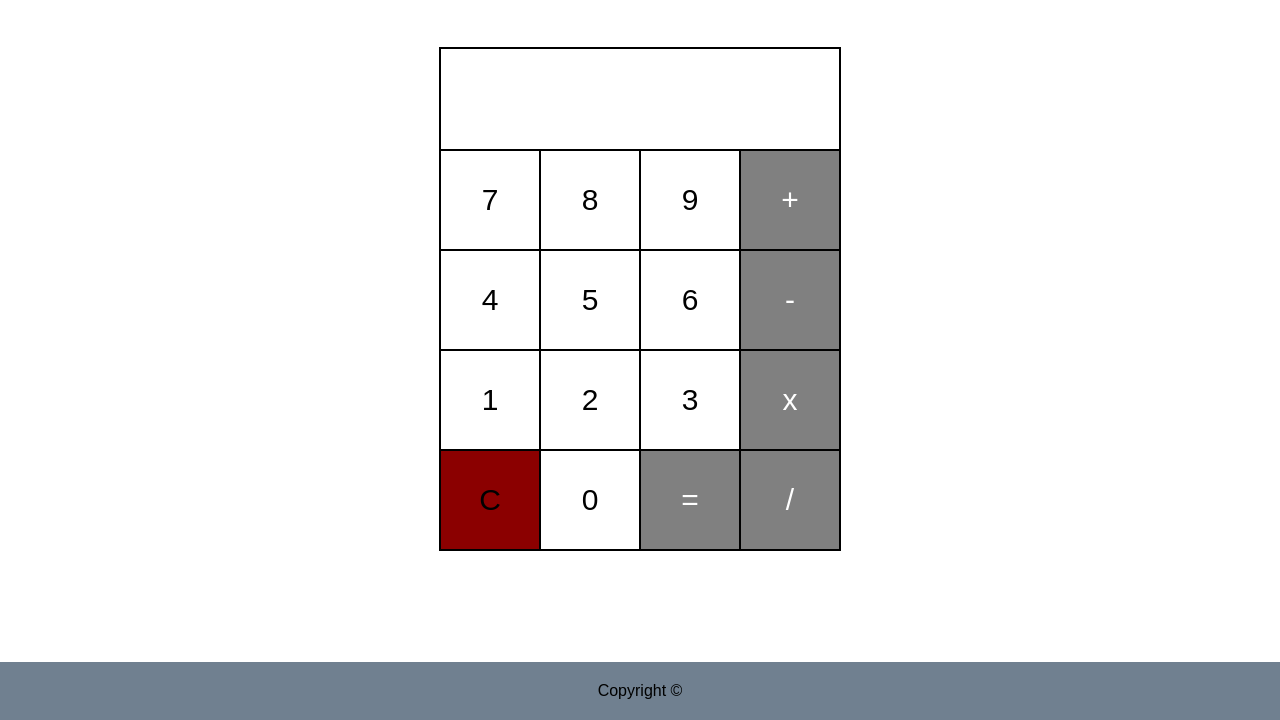
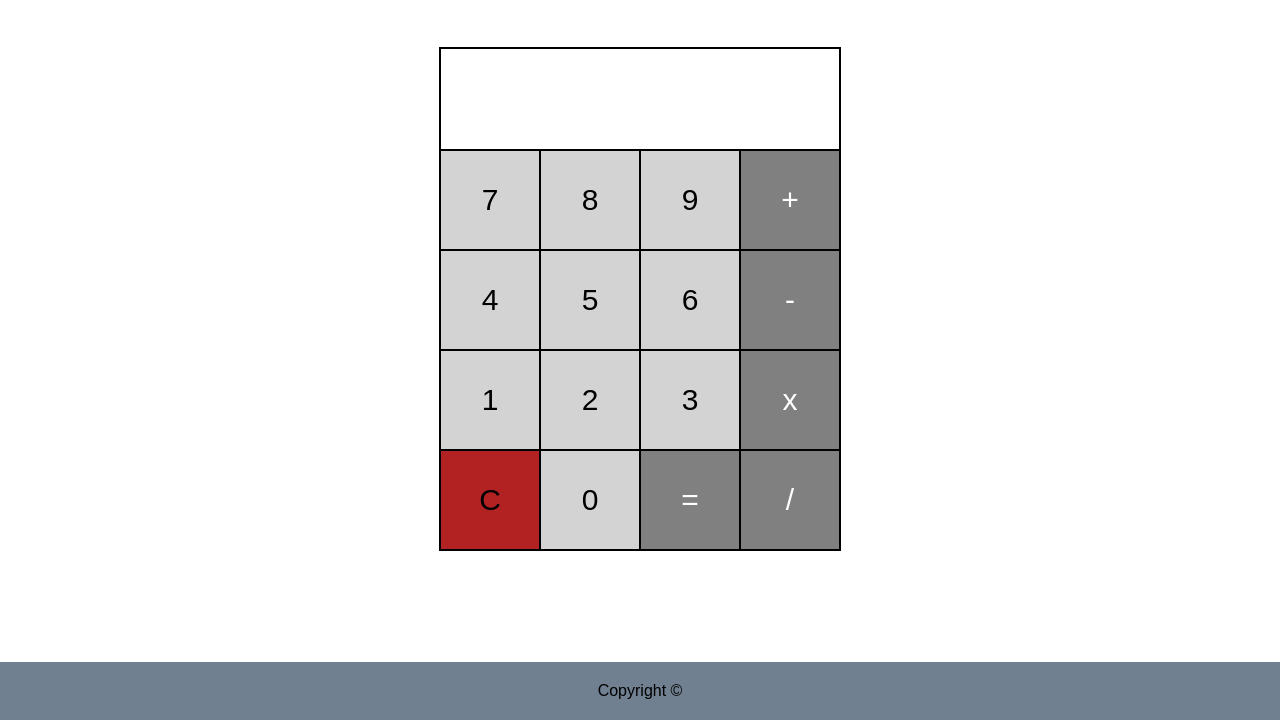
Before and after one commit to maxheerdegen/calculator, a plain HTML site: page index.html in a window 1280 px wide. Shown: the part 80-800 px from the top of the page. Drawn offline with Linux system fonts and the light colour scheme.

Commit message:
add effects to claculator buttons

```diff
--- a/index.html
+++ b/index.html
@@ -12,20 +12,20 @@
     <div class="calculator">
         <div class="display"></div>
         <div class="buttons">
-            <div class="seven">7</div>
-            <div class="eight">8</div>
-            <div class="nine">9</div>
+            <div class="seven number">7</div>
+            <div class="eight number">8</div>
+            <div class="nine number">9</div>
             <div class="plus operator">+</div>
-            <div class="four">4</div>
-            <div class="five">5</div>
-            <div class="six">6</div>
+            <div class="four number">4</div>
+            <div class="five number">5</div>
+            <div class="six number">6</div>
             <div class="minus operator">-</div>
-            <div class="one">1</div>
-            <div class="two">2</div>
-            <div class="three">3</div>
+            <div class="one number">1</div>
+            <div class="two number">2</div>
+            <div class="three number">3</div>
             <div class="times operator">x</div>
             <div class="delete">C</div>
-            <div class="zero">0</div>
+            <div class="zero number">0</div>
             <div class="equals operator">=</div>
             <div class="divide operator">/</div>
         </div>
--- a/styles.css
+++ b/styles.css
@@ -38,7 +38,11 @@ h1, .footer {
 }
 
 .delete {
-    background-color: darkred;
+    background-color: firebrick;
+}
+
+.number {
+    background-color: lightgray;
 }
 
 
@@ -59,6 +63,14 @@ h1, .footer {
     font-size: 30px;
 }
 
+.buttons *:hover {
+    opacity: 0.8;
+}
+
+.buttons *:active {
+    opacity: 0.7;
+}
+
 h1 {
     margin: 0px;
 }
```
